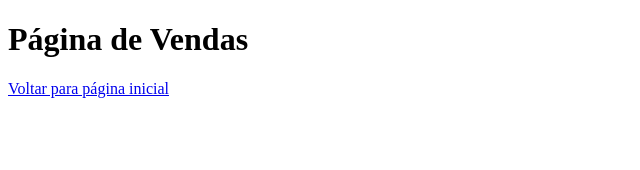
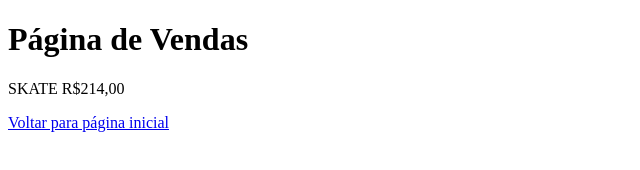
Before and after one commit to imaisilva/aulagithubpt2, a plain HTML site: page vendas.html in a window 1280 px wide. Shown: the whole page, without its empty margins (0-640 px from the left). Drawn offline with Linux system fonts and the light colour scheme.

Commit message:
Acrescentando valor das vendas

```diff
--- a/vendas.html
+++ b/vendas.html
@@ -3,9 +3,11 @@
 <head>
 
     <h1>Página de Vendas</h1>
+    <p>SKATE R$214,00 </p>
     <a href="index.html">Voltar para página inicial</a>
+
+
 </head>
 <body>
-
 </body>
 </html>
```
